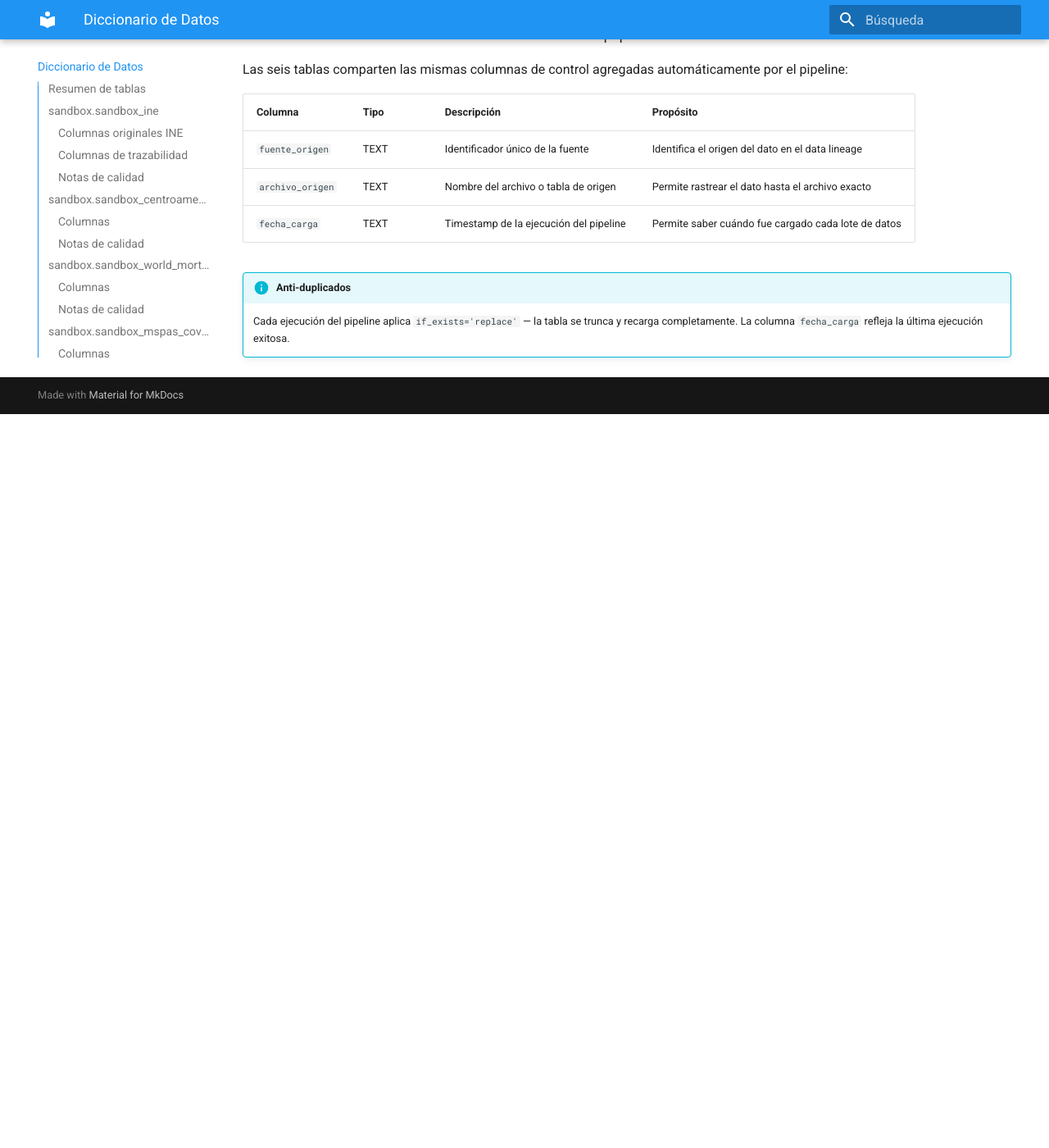
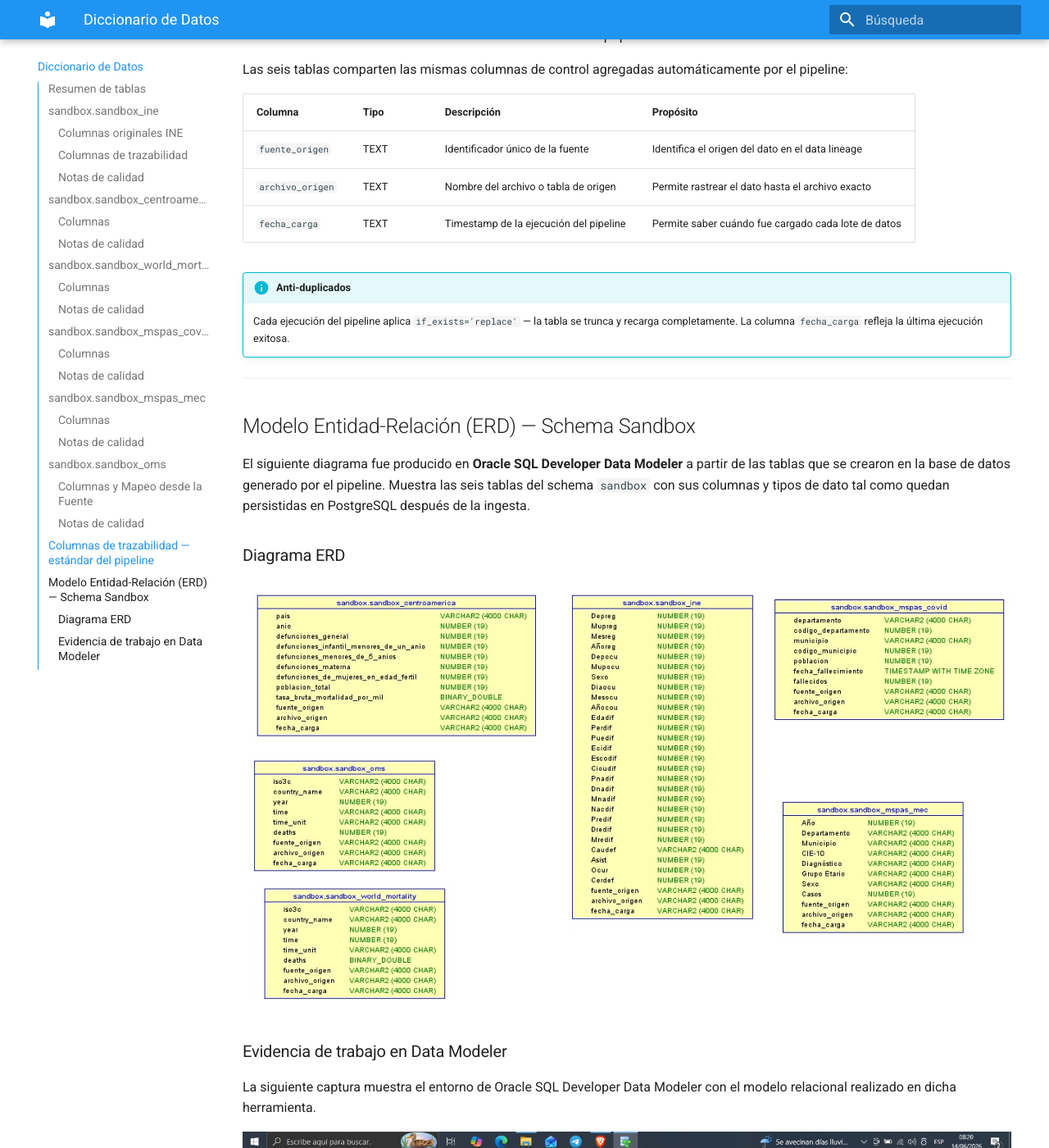
Before and after one commit to RudyReyes28/mortalidad-gt-bi, an MkDocs documentation site: the page built from docs/diccionario/sandbox.md, in a window 1280 px wide and 1400 px high, scrolled down 9331 px. Shown: the whole window at 82% size. Built offline with MkDocs 1.6.1 and Material for MkDocs 9.7.7, drawn with Linux system fonts in a browser that asks for light colours; before the commit the page ends 9836 px from its top, so only the background shows below that.

Commit message:
agregando diagrama ERD y evidencia de trabajo en la herramienta Data Modeler

```diff
--- a/docs/diccionario/sandbox.md
+++ b/docs/diccionario/sandbox.md
@@ -240,3 +240,21 @@ Las seis tablas comparten las mismas columnas de control agregadas automáticame
 
 !!! info "Anti-duplicados"
     Cada ejecución del pipeline aplica `if_exists='replace'` — la tabla se trunca y recarga completamente. La columna `fecha_carga` refleja la última ejecución exitosa.
+---
+
+## Modelo Entidad-Relación (ERD) — Schema Sandbox
+
+El siguiente diagrama fue producido en **Oracle SQL Developer Data Modeler** a partir de las tablas que se crearon
+en la base de datos generado por el pipeline. Muestra las seis tablas del schema `sandbox` con sus columnas
+y tipos de dato tal como quedan persistidas en PostgreSQL después de la ingesta.
+
+### Diagrama ERD
+
+![ERD Schema Sandbox](img/ERD_Modeler.jpeg)
+
+### Evidencia de trabajo en Data Modeler
+
+La siguiente captura muestra el entorno de Oracle SQL Developer Data Modeler con el modelo
+relacional realizado en dicha herramienta.
+
+![Evidencia Oracle SQL Developer Data Modeler](img/EvidenciaTRabajoModeler.jpeg)
```
Also changed, not shown: docs/diccionario/img/ERD_Modeler.jpeg (added), docs/diccionario/img/EvidenciaTRabajoModeler.jpeg (added), 2 other files.
